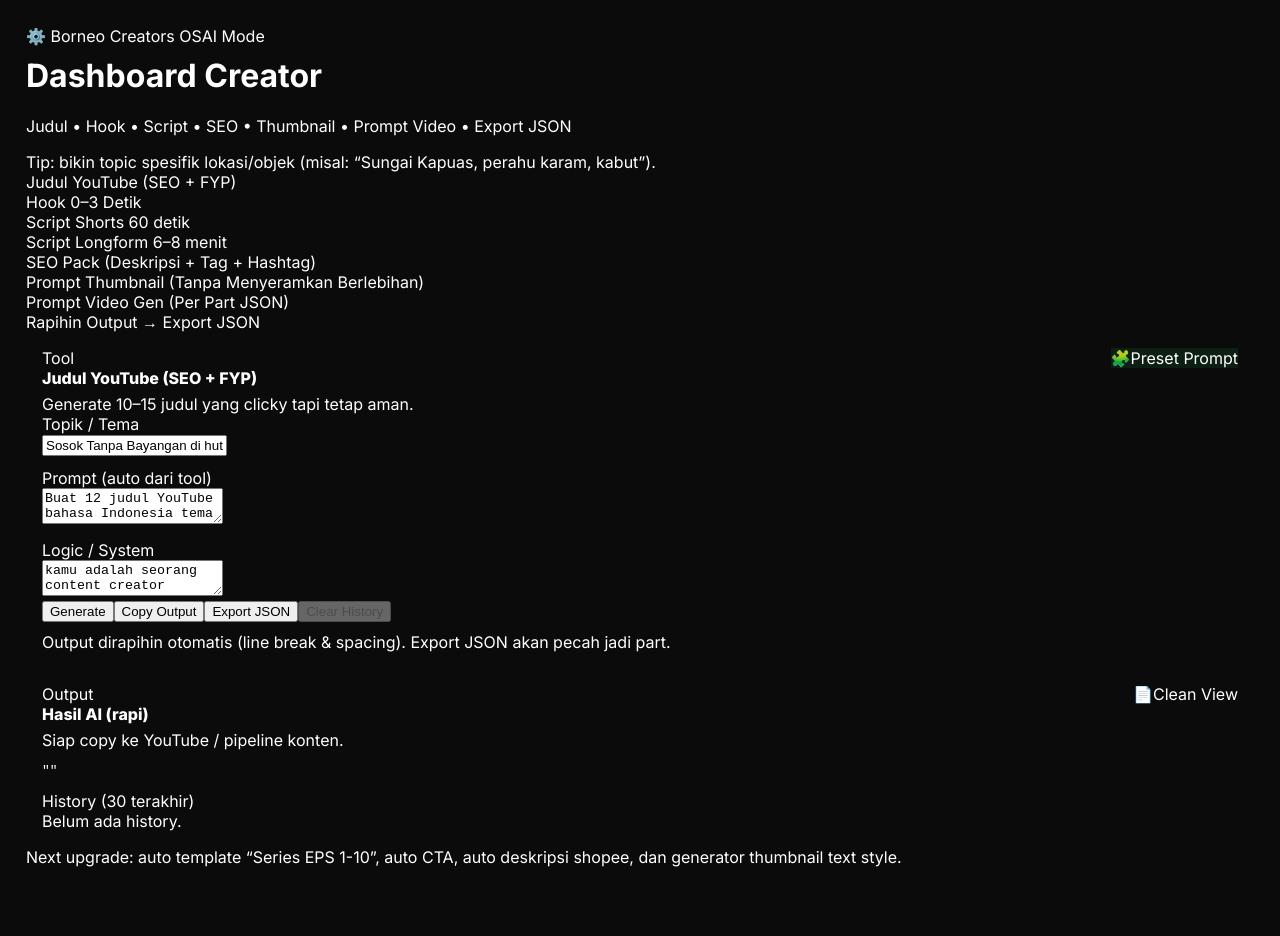
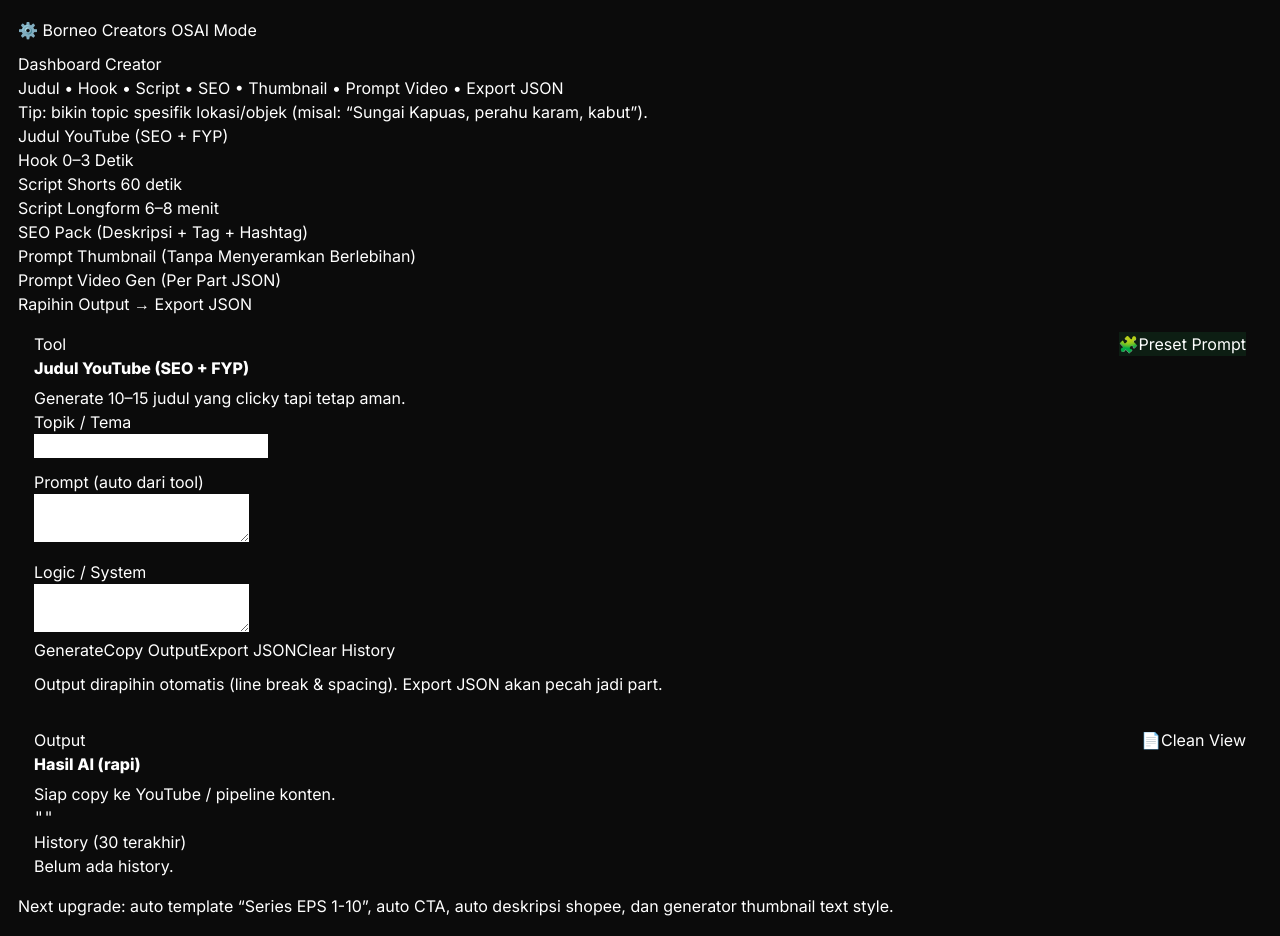
Before and after one commit to M-AlamSuryaPratama/borneo-creators-os, a Next.js app: page / in a window 1280 px wide. Before the commit the page ends 893 px from the top, so only its background shows below. Built offline with nearby package versions, Linux system fonts and the light colour scheme.

Commit message:
fix: use tailwind v3 for vercel stability

```diff
--- a/package.json
+++ b/package.json
@@ -23,7 +23,7 @@
     "eslint": "^9",
     "eslint-config-next": "16.1.6",
     "postcss": "^8.5.8",
-    "tailwindcss": "^4.2.1",
+    "tailwindcss": "^3.4.17",
     "typescript": "^5"
   }
 }
--- a/tailwind.config.js
+++ b/tailwind.config.js
@@ -3,9 +3,8 @@ module.exports = {
   content: [
     "./app/**/*.{js,ts,jsx,tsx}",
     "./src/**/*.{js,ts,jsx,tsx}",
+    "./components/**/*.{js,ts,jsx,tsx}",
   ],
-  theme: {
-    extend: {},
-  },
+  theme: { extend: {} },
   plugins: [],
 };
```
Also changed, not shown: 1 other file (tests, documents, lock files or other folders).
